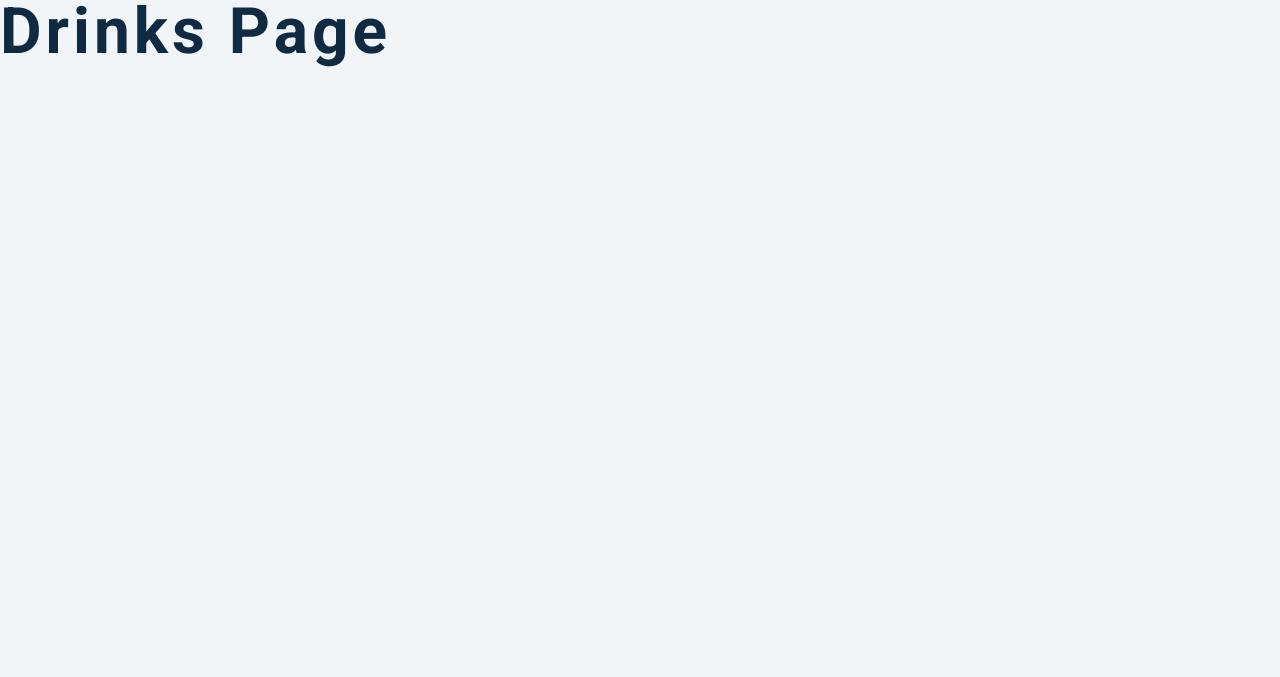
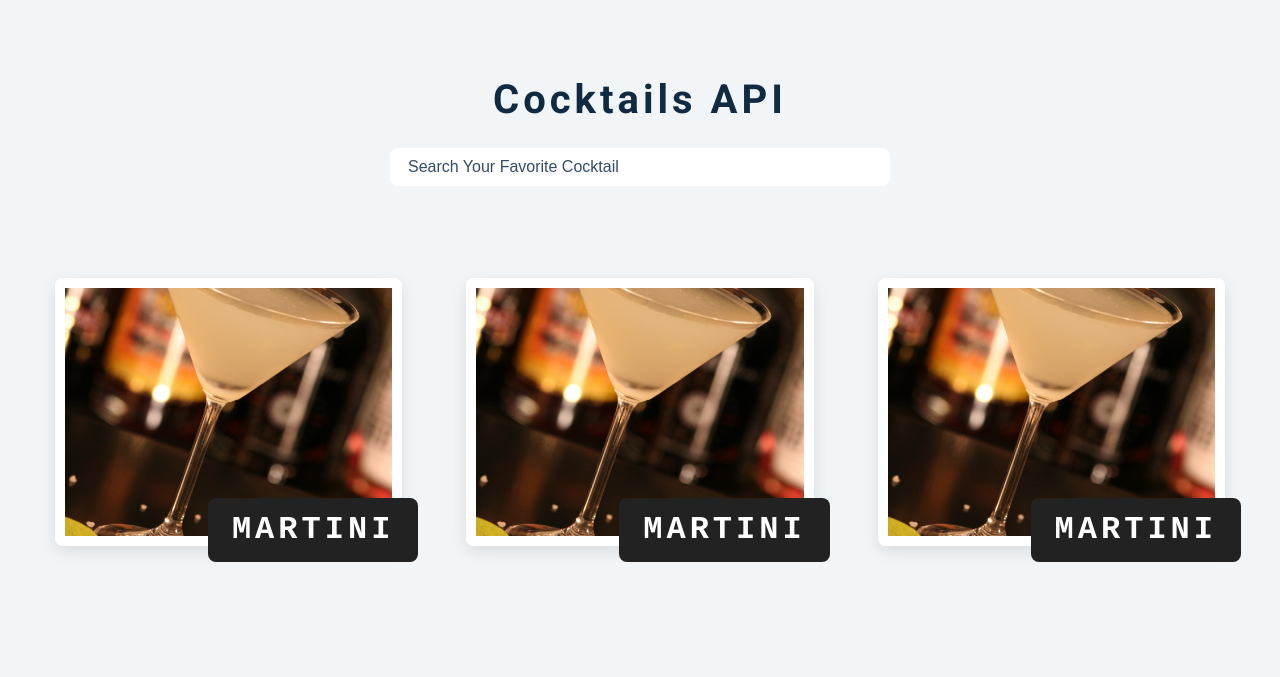
Before and after one commit to lucasvergara1/Cocktails_Project, a plain HTML site: page index.html in a window 1280 px wide. Drawn offline with nearby package versions, Linux system fonts and the light colour scheme.

Commit message:
:construction: Html  initial structure

```diff
--- a/index.html
+++ b/index.html
@@ -14,7 +14,47 @@
   </head>
 
   <body>
-    <h1>drinks page</h1>
+    <form class="search-form">
+      <h2> Cocktails API</h2>
+      <input
+      type="text"
+      placeholder="search your favorite cocktail"
+      name="drink"
+      />
+
+    </form>
+    <section class="section cocktails">
+      <article class="loading hide-loading">
+        <img src="./loading.gif" alt="loading" />
+      </article>
+      <h2 class="title"></h2>
+      <div class="section-center">
+        <!--single drink-->
+        <a href="drink.html">
+          <article class="cocktail" data-id="1">
+            <img src="./cocktail.jpg" alt="cocktail"/>
+            <h3>martini</h3>
+          </article>
+        </a>
+        <!--end of single drink-->
+        <!--single drink-->
+        <a href="drink.html">
+          <article class="cocktail" data-id="1">
+            <img src="./cocktail.jpg" alt="cocktail"/>
+            <h3>martini</h3>
+          </article>
+        </a>
+        <!--end of single drink-->
+        <!--single drink-->
+        <a href="drink.html">
+          <article class="cocktail" data-id="1">
+            <img src="./cocktail.jpg" alt="cocktail"/>
+            <h3>martini</h3>
+          </article>
+        </a>
+        <!--end of single drink-->
+      </div>
+    </section>
     <script type="module" src="./app.js"></script>
   </body>
 </html>
```
